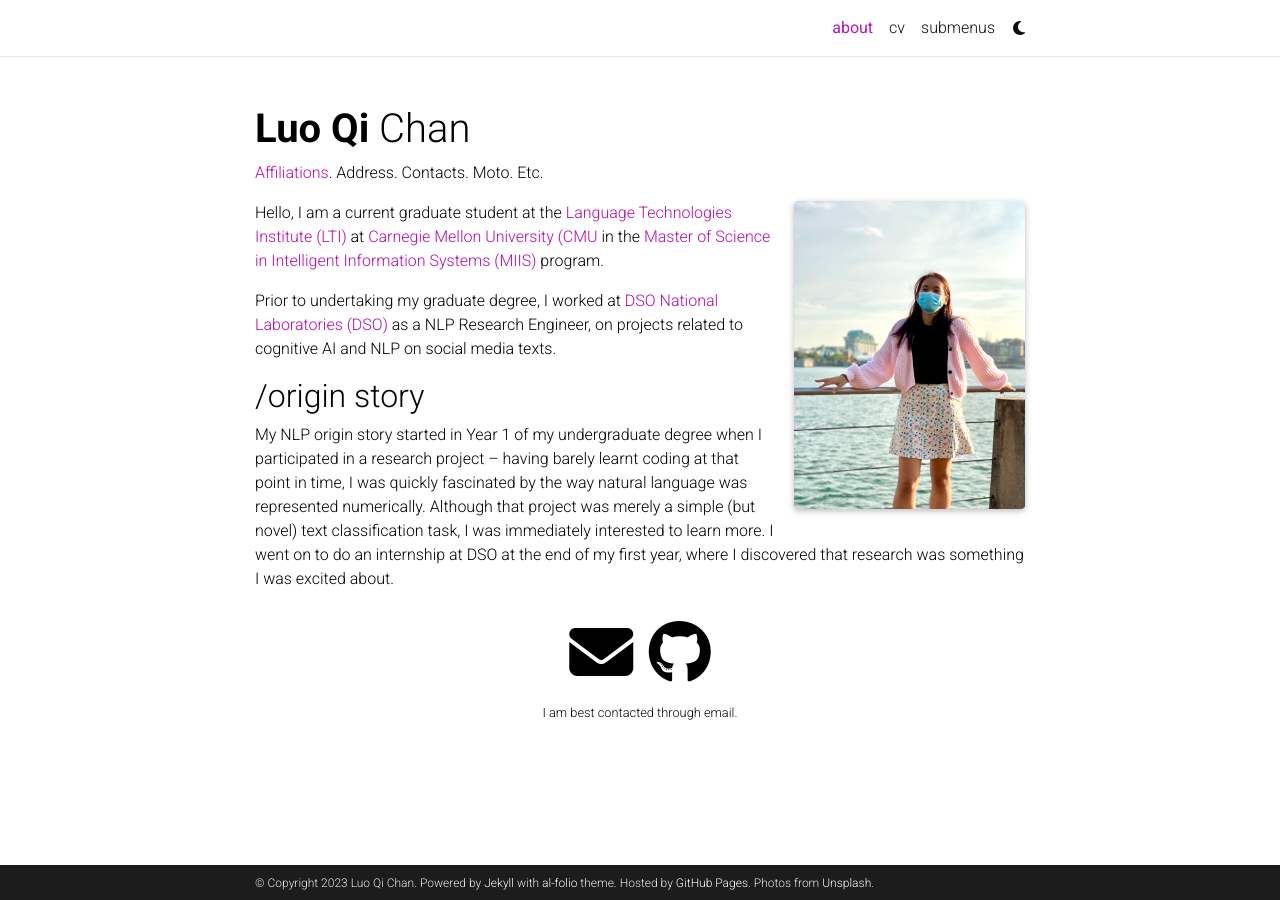
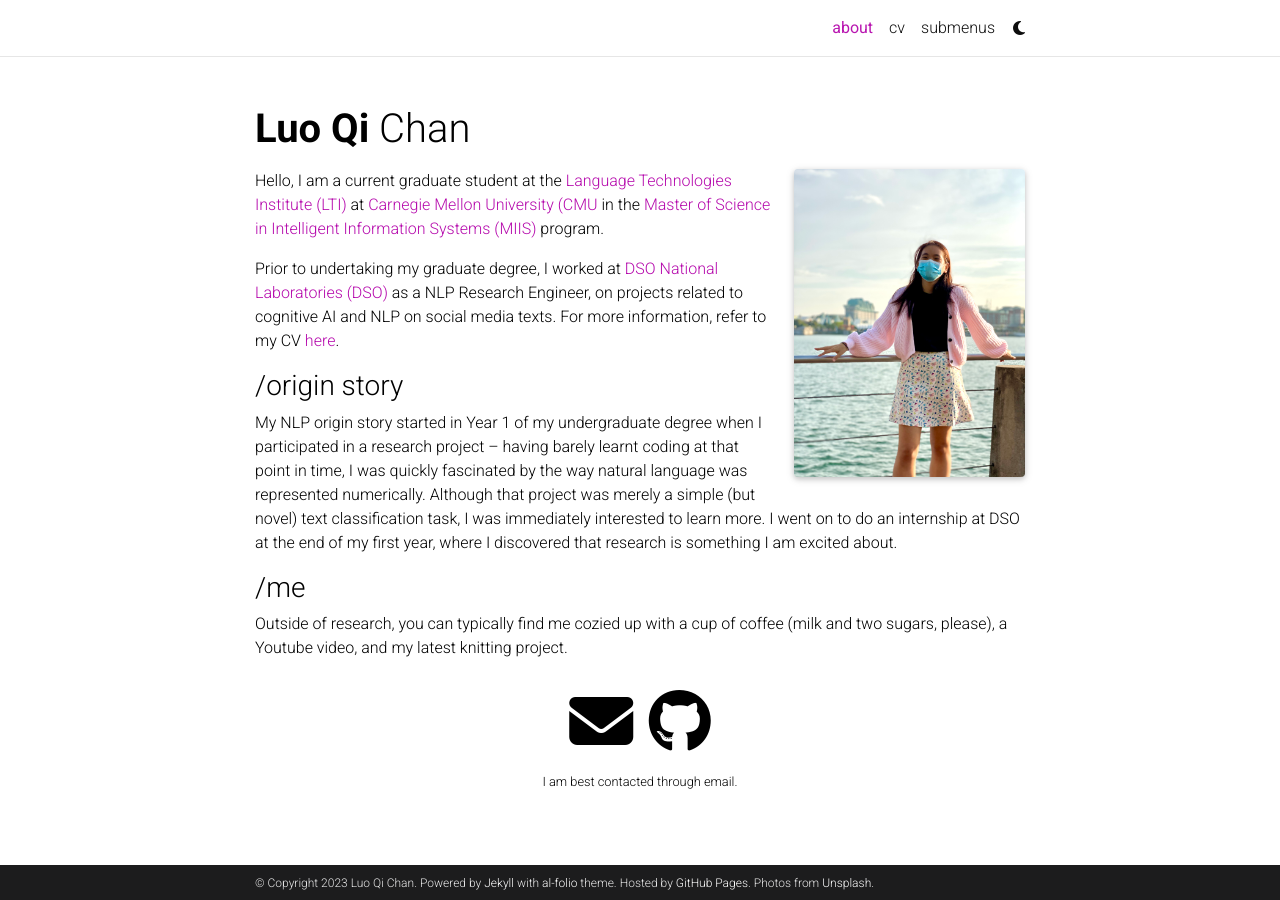
Before and after one commit to luoqichan/luoqichan.github.io, a Jekyll site: the page built from _pages/about.md, in a window 1280 px wide. Built offline with Jekyll 4.4.1, drawn with Linux system fonts in a browser that asks for light colours; full-size pictures stand in for the smaller copies a plugin makes; comment, search, counter and statistics services are not loaded; a style sheet for code colours, icons or effects is not loaded.

Commit message:
Update about.md

```diff
--- a/_pages/about.md
+++ b/_pages/about.md
@@ -18,12 +18,15 @@
 
 Hello, I am a current graduate student at the [Language Technologies Institute (LTI)](https://lti.cs.cmu.edu) at [Carnegie Mellon University (CMU](https://www.cmu.edu) in the [Master of Science in Intelligent Information Systems (MIIS)](https://miis.cs.cmu.edu) program.
 
-Prior to undertaking my graduate degree, I worked at [DSO National Laboratories (DSO)](https://www.dso.org.sg) as a NLP Research Engineer, on projects related to cognitive AI and NLP on social media texts.
-
-## /origin story
-My NLP origin story started in Year 1 of my undergraduate degree when I participated in a research project  -- having barely learnt coding at that point in time, I was quickly fascinated by the way natural language was represented numerically. Although that project was merely a simple (but novel) text classification task, I was immediately interested to learn more. I went on to do an internship at DSO at the end of my first year, where I discovered that research was something I was excited about.
+Prior to undertaking my graduate degree, I worked at [DSO National Laboratories (DSO)](https://www.dso.org.sg) as a NLP Research Engineer, on projects related to cognitive AI and NLP on social media texts. For more information, refer to my CV [here](https://luoqichan.github.io/cv/).
 
 
+### /origin story
+My NLP origin story started in Year 1 of my undergraduate degree when I participated in a research project  -- having barely learnt coding at that point in time, I was quickly fascinated by the way natural language was represented numerically. Although that project was merely a simple (but novel) text classification task, I was immediately interested to learn more. I went on to do an internship at DSO at the end of my first year, where I discovered that research is something I am excited about.
+
+
+### /me
+Outside of research, you can typically find me cozied up with a cup of coffee (milk and two sugars, please), a Youtube video, and my latest knitting project.
 
 <!--
 Write your biography here. Tell the world about yourself. Link to your favorite [subreddit](http://reddit.com). You can put a picture in, too. The code is already in, just name your picture `prof_pic.jpg` and put it in the `img/` folder.
```
Also changed, not shown: other parts of _pages/about.md (+1 -1 lines).
